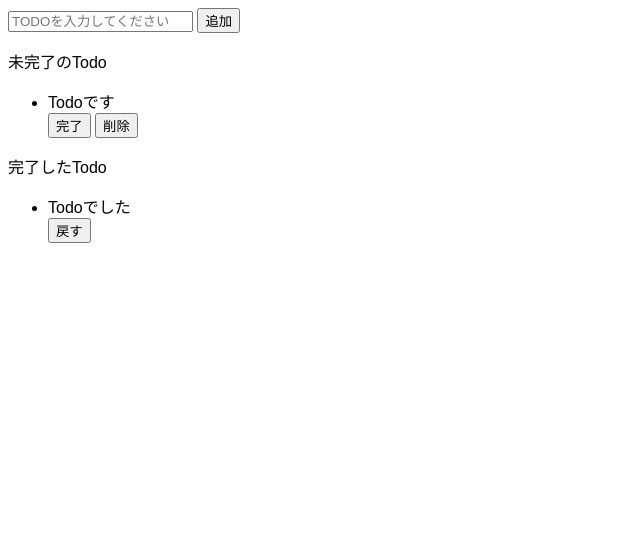
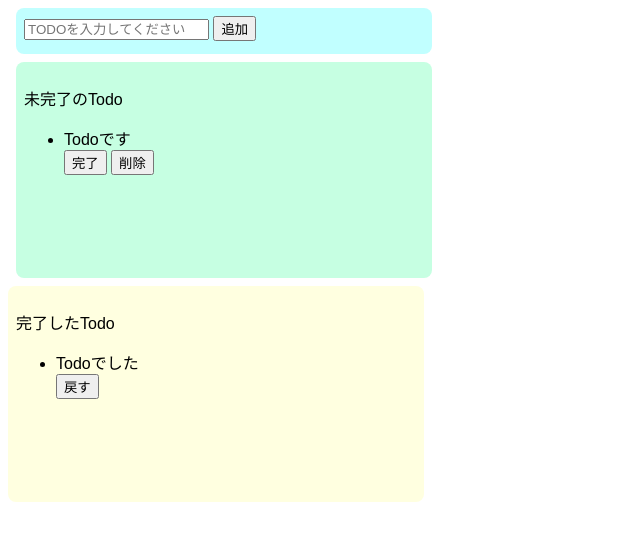
Before and after one commit to dyundyun2910/codesandbox-udemy-modern-java-section5, a website built with Parcel: page src/index.html in a window 1280 px wide. Shown: the whole page, without its empty margins (0-640 px from the left). Built offline with nearby package versions, Linux system fonts and the light colour scheme.

Commit message:
Update styles.css

```diff
--- a/src/styles.css
+++ b/src/styles.css
@@ -1,3 +1,29 @@
 body {
   font-family: sans-serif;
 }
+
+.input-area {
+  background-color: #c1ffff;
+  width: 400px;
+  height: 30px;
+  padding: 8px;
+  margin: 8px;
+  border-radius: 8px;
+}
+
+.incomplete-area {
+  background-color: #c6ffe2;
+  width: 400px;
+  min-height: 200px;
+  padding: 8px;
+  margin: 8px;
+  border-radius: 8px;
+}
+
+.complete-area {
+  background-color: #ffffe0;
+  width: 400px;
+  min-height: 200px;
+  padding: 8px;
+  border-radius: 8px;
+}
```
